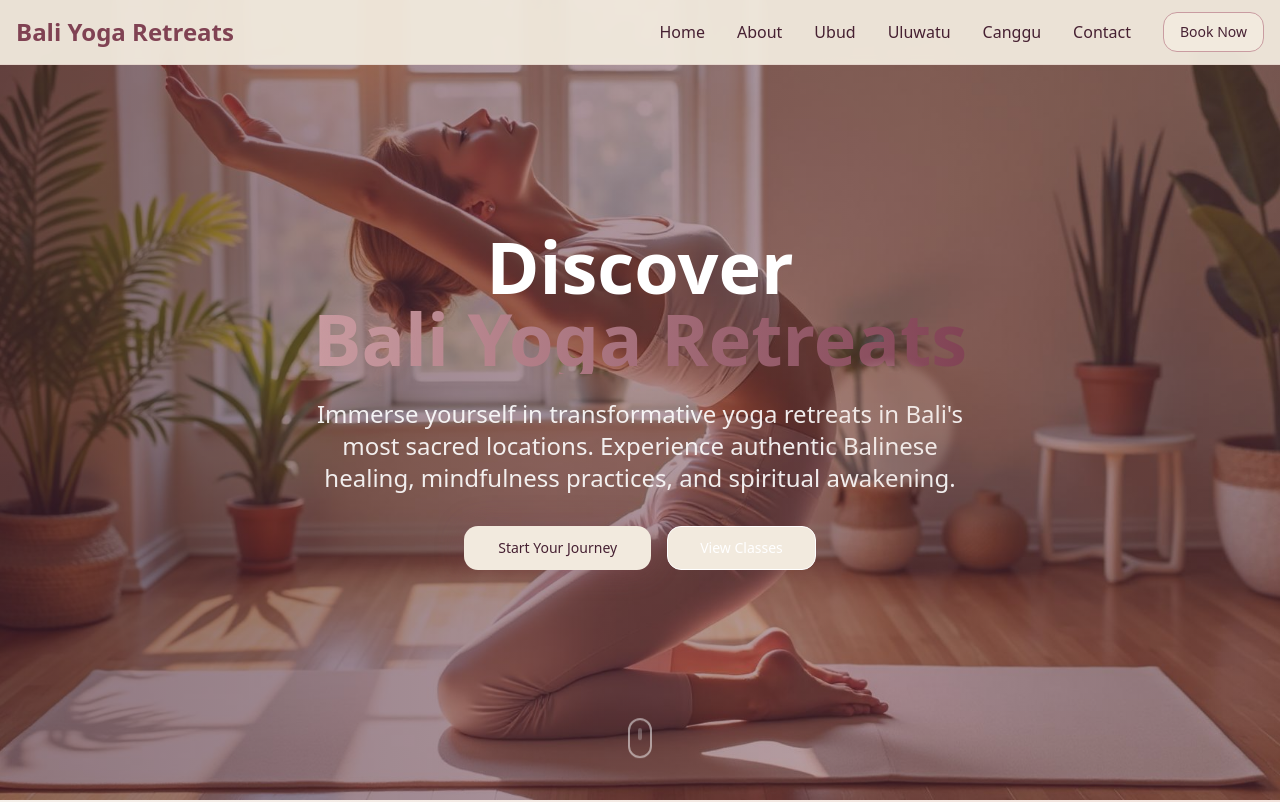
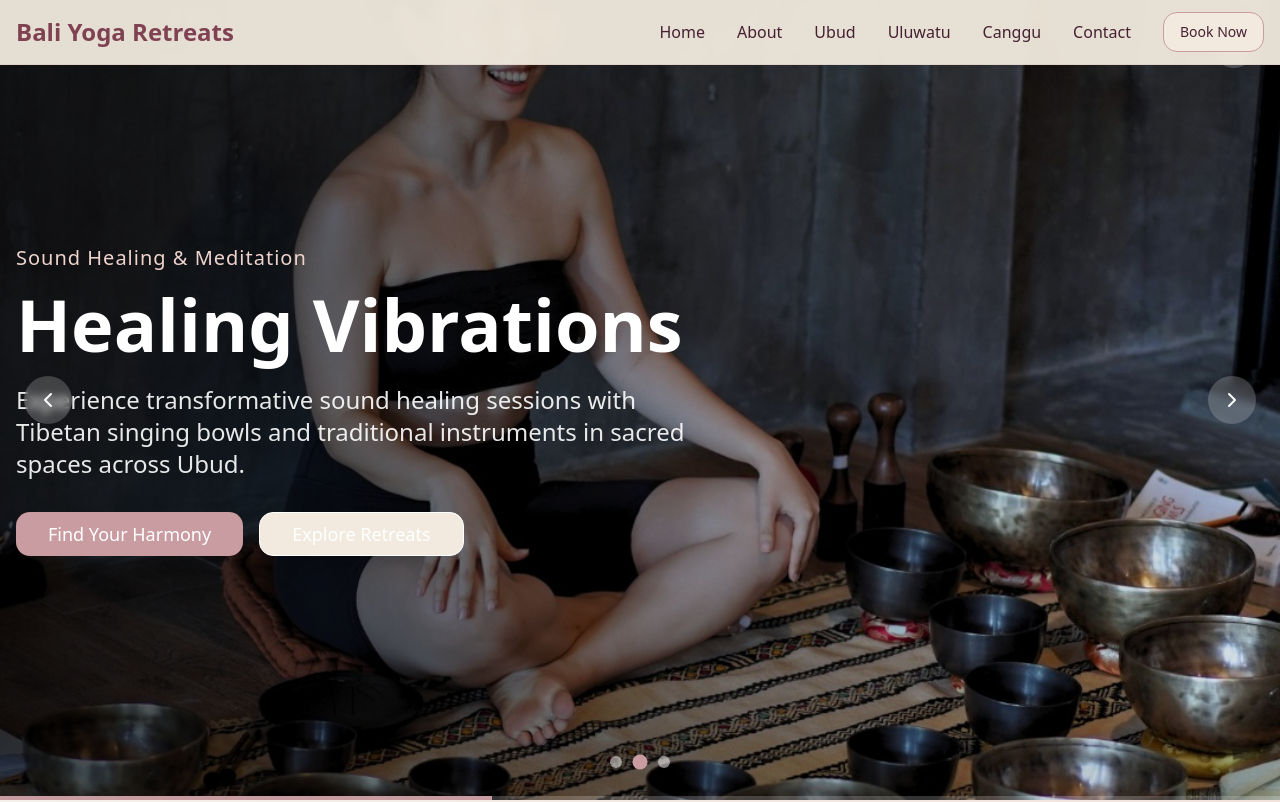
Before and after one commit to hyabyslogin-ux/radiant-asana-site, a React (Vite) app: page / in a window 1280 px wide. Shown: the top 802 px of the page. Built offline with nearby package versions, Linux system fonts and the light colour scheme.

Commit message:
Add hero slider section

```diff
--- /dev/null
+++ b/src/components/HeroSlider.tsx
@@ -0,0 +1,180 @@
+import { useState, useEffect } from 'react';
+import { Button } from '@/components/ui/button';
+import { ChevronLeft, ChevronRight, Play, Pause } from 'lucide-react';
+
+const HeroSlider = () => {
+  const [currentSlide, setCurrentSlide] = useState(0);
+  const [isAutoPlaying, setIsAutoPlaying] = useState(true);
+
+  const slides = [
+    {
+      image: '/lovable-uploads/fa196a61-65f0-4c5b-945d-df28079ea3f3.png',
+      title: 'Discover Inner Peace',
+      subtitle: 'Pranayama & Breathwork Retreats',
+      description: 'Connect with your breath and unlock the bridge between body and soul through ancient pranayama techniques in the spiritual heart of Bali.',
+      cta: 'Begin Your Journey'
+    },
+    {
+      image: '/lovable-uploads/9e3fcc3b-076b-4912-b3b1-67a84baae207.png',
+      title: 'Healing Vibrations',
+      subtitle: 'Sound Healing & Meditation',
+      description: 'Experience transformative sound healing sessions with Tibetan singing bowls and traditional instruments in sacred spaces across Ubud.',
+      cta: 'Find Your Harmony'
+    },
+    {
+      image: '/lovable-uploads/2c8cc260-25f3-4ae5-a498-e425800e509d.png',
+      title: 'True Independence',
+      subtitle: 'Group Yoga Classes & Community',
+      description: 'Join our supportive community of practitioners and free your mind from its own chains through collective practice and shared wisdom.',
+      cta: 'Join Our Community'
+    }
+  ];
+
+  useEffect(() => {
+    if (!isAutoPlaying) return;
+
+    const interval = setInterval(() => {
+      setCurrentSlide((prev) => (prev + 1) % slides.length);
+    }, 5000);
+
+    return () => clearInterval(interval);
+  }, [isAutoPlaying, slides.length]);
+
+  const goToSlide = (index: number) => {
+    setCurrentSlide(index);
+  };
+
+  const nextSlide = () => {
+    setCurrentSlide((prev) => (prev + 1) % slides.length);
+  };
+
+  const prevSlide = () => {
+    setCurrentSlide((prev) => (prev - 1 + slides.length) % slides.length);
+  };
+
+  const toggleAutoPlay = () => {
+    setIsAutoPlaying(!isAutoPlaying);
+  };
+
+  return (
+    <section className="relative h-screen overflow-hidden">
+      {/* Slides Container */}
+      <div className="relative w-full h-full">
+        {slides.map((slide, index) => (
+          <div
+            key={index}
+            className={`absolute inset-0 transition-all duration-1000 ease-in-out ${
+              index === currentSlide
+                ? 'opacity-100 scale-100'
+                : 'opacity-0 scale-105'
+            }`}
+          >
+            {/* Background Image */}
+            <div className="absolute inset-0">
+              <img
+                src={slide.image}
+                alt={slide.title}
+                className="w-full h-full object-cover"
+              />
+              {/* Gradient Overlay */}
+              <div className="absolute inset-0 bg-gradient-to-r from-black/70 via-black/40 to-transparent"></div>
+            </div>
+
+            {/* Content */}
+            <div className="relative z-10 h-full flex items-center">
+              <div className="container mx-auto px-4">
+                <div className="max-w-2xl text-white">
+                  <div className={`transition-all duration-700 delay-300 ${
+                    index === currentSlide
+                      ? 'translate-x-0 opacity-100'
+                      : '-translate-x-10 opacity-0'
+                  }`}>
+                    <h3 className="text-lg md:text-xl font-medium text-yoga-peach mb-4 tracking-wider">
+                      {slide.subtitle}
+                    </h3>
+                    <h1 className="text-5xl md:text-7xl font-bold mb-6 leading-tight">
+                      {slide.title}
+                    </h1>
+                    <p className="text-xl md:text-2xl mb-8 leading-relaxed text-white/90">
+                      {slide.description}
+                    </p>
+                    <div className="flex flex-col sm:flex-row gap-4">
+                      <Button
+                        size="lg"
+                        className="bg-yoga-rose hover:bg-yoga-mauve text-white px-8 py-4 text-lg transition-all duration-300 hover:scale-105"
+                      >
+                        {slide.cta}
+                      </Button>
+                      <Button
+                        variant="outline"
+                        size="lg"
+                        className="border-white text-white hover:bg-white hover:text-yoga-mauve px-8 py-4 text-lg transition-all duration-300"
+                      >
+                        Explore Retreats
+                      </Button>
+                    </div>
+                  </div>
+                </div>
+              </div>
+            </div>
+          </div>
+        ))}
+      </div>
+
+      {/* Navigation Arrows */}
+      <button
+        onClick={prevSlide}
+        className="absolute left-6 top-1/2 transform -translate-y-1/2 z-20 bg-white/20 hover:bg-white/30 backdrop-blur-sm text-white p-3 rounded-full transition-all duration-300 hover:scale-110"
+        aria-label="Previous slide"
+      >
+        <ChevronLeft className="w-6 h-6" />
+      </button>
+      <button
+        onClick={nextSlide}
+        className="absolute right-6 top-1/2 transform -translate-y-1/2 z-20 bg-white/20 hover:bg-white/30 backdrop-blur-sm text-white p-3 rounded-full transition-all duration-300 hover:scale-110"
+        aria-label="Next slide"
+      >
+        <ChevronRight className="w-6 h-6" />
+      </button>
+
+      {/* Slide Indicators */}
+      <div className="absolute bottom-8 left-1/2 transform -translate-x-1/2 z-20 flex space-x-3">
+        {slides.map((_, index) => (
+          <button
+            key={index}
+            onClick={() => goToSlide(index)}
+            className={`w-3 h-3 rounded-full transition-all duration-300 ${
+              index === currentSlide
+                ? 'bg-yoga-rose scale-125'
+                : 'bg-white/50 hover:bg-white/70'
+            }`}
+            aria-label={`Go to slide ${index + 1}`}
+          />
+        ))}
+      </div>
+
+      {/* Auto-play Control */}
+      <button
+        onClick={toggleAutoPlay}
+        className="absolute top-6 right-6 z-20 bg-white/20 hover:bg-white/30 backdrop-blur-sm text-white p-3 rounded-full transition-all duration-300"
+        aria-label={isAutoPlaying ? 'Pause slideshow' : 'Play slideshow'}
+      >
+        {isAutoPlaying ? <Pause className="w-5 h-5" /> : <Play className="w-5 h-5" />}
+      </button>
+
+      {/* Progress Bar */}
+      <div className="absolute bottom-0 left-0 right-0 h-1 bg-white/20 z-20">
+        <div
+          className={`h-full bg-yoga-rose transition-all duration-100 ease-linear ${
+            isAutoPlaying ? 'animate-progress' : ''
+          }`}
+          style={{
+            width: isAutoPlaying ? '100%' : `${((currentSlide + 1) / slides.length) * 100}%`
+          }}
+        />
+      </div>
+    </section>
+  );
+};
+
+export default HeroSlider;
--- a/src/index.css
+++ b/src/index.css
@@ -1,6 +1,15 @@
 @tailwind base;
 @tailwind components;
 @tailwind utilities;
+
+@keyframes progress-bar {
+  from { width: 0%; }
+  to { width: 100%; }
+}
+
+.animate-progress {
+  animation: progress-bar 5s linear infinite;
+}
 
 /* Definition of the design system. All colors, gradients, fonts, etc should be defined here.
 All colors MUST be HSL.
--- a/src/pages/Index.tsx
+++ b/src/pages/Index.tsx
@@ -1,5 +1,5 @@
 import Navigation from '@/components/Navigation';
-import Hero from '@/components/Hero';
+import HeroSlider from '@/components/HeroSlider';
 import About from '@/components/About';
 import UbudRetreats from '@/components/UbudRetreats';
 import UluwatuRetreats from '@/components/UluwatuRetreats';
@@ -13,7 +13,7 @@ const Index = () => {
   return (
     <div className="min-h-screen">
       <Navigation />
-      <Hero />
+      <HeroSlider />
       <About />
       <UbudRetreats />
       <UluwatuRetreats />
```
